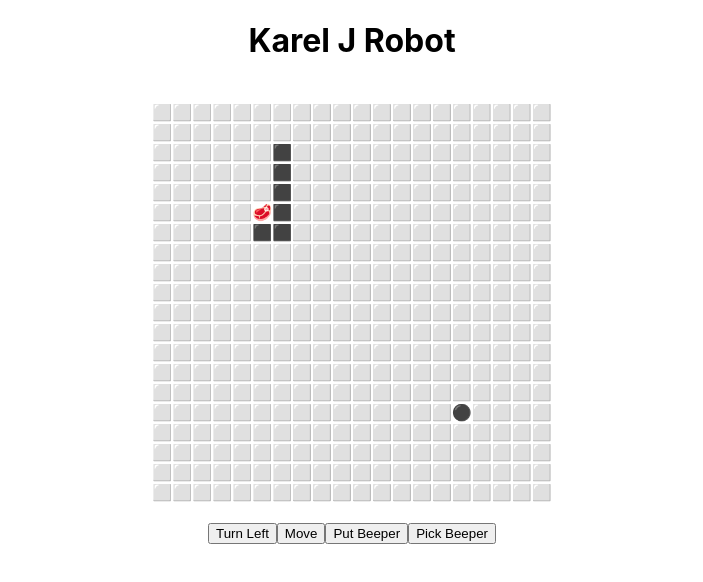
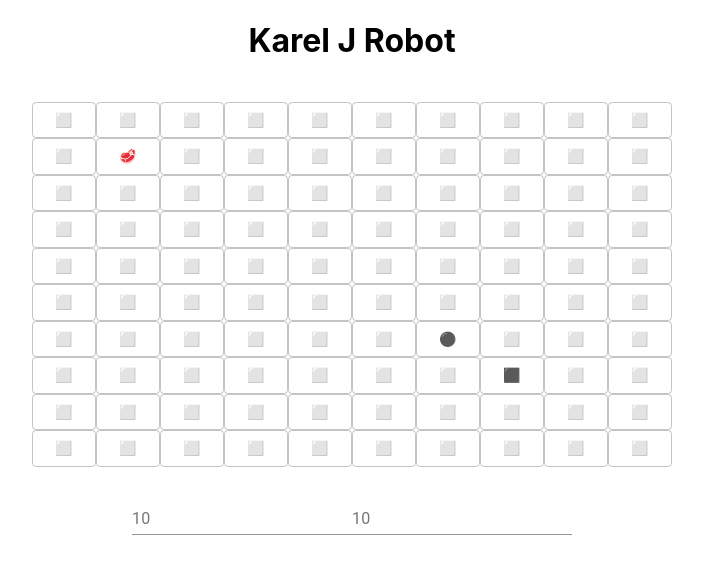
Before and after one commit to ZachSoles/KarelJReact, a React (Create React App) app: page / in a window 1280 px wide. Shown: the top 582 px of the page, without its empty margins (288-991 px from the left). Built offline with nearby package versions, Linux system fonts and the light colour scheme.

Commit message:
Creation of a karel map editor
Bugs are in there, still working on it

```diff
--- a/package.json
+++ b/package.json
@@ -3,6 +3,7 @@
   "version": "0.1.0",
   "private": true,
   "dependencies": {
+    "@material-ui/core": "^4.11.3",
     "@testing-library/jest-dom": "^5.11.9",
     "@testing-library/react": "^11.2.5",
     "@testing-library/user-event": "^12.6.3",
--- a/src/App.tsx
+++ b/src/App.tsx
@@ -2,11 +2,13 @@ import React from 'react';
 import logo from './logo.svg';
 import './App.css';
 import Karel from './Karel';
+import Map from './Map';
 
 function App() {
   return (
     <div className="App">
-      <Karel/>
+      <Map/>
+      {/* <Karel/> */}
       {/* <header className="App-header">
         <img src={logo} className="App-logo" alt="logo" />
         <p>
--- a/src/Karel.tsx
+++ b/src/Karel.tsx
@@ -74,13 +74,13 @@ class Karel extends React.Component <any, any>{
                 <h1>Karel J Robot</h1>
                 <br/>
                 {this.drawGrid()}
-                <br />
+                <br/>
                 <button onClick={() => this.turnLeft()}>Turn Left</button>
                 <button onClick={() => this.move()}>Move</button>
                 <button onClick={() => this.putBeeper()}>Put Beeper</button>
                 <button onClick={() => this.pickBeeper()}>Pick Beeper</button>
-                <br />
-                <br />
+                <br/>
+                <br/>
             </div>
         );
     }
--- /dev/null
+++ b/src/Map.css
@@ -0,0 +1,9 @@
+buttonStyle {
+    margin: 0px;
+    padding: 0px;
+}
+
+textStyle {
+    font-size: 11px;
+    padding: 0px;
+}
--- /dev/null
+++ b/src/Map.tsx
@@ -0,0 +1,125 @@
+import { Button, TextField } from '@material-ui/core';
+import React from 'react';
+import { Robot, Beeper, Wall } from './Robot';
+import './Map.css';
+
+enum gridType {
+    karel = "🥩",
+    beeper = "⚫️",
+    wall = "⬛️",
+    empty = "⬜️"
+}
+
+class Map extends React.Component <any, any>{
+    state = {
+        karel : new Robot(1, 1, 0),
+        beeperBag: [new Beeper(6, 6)],
+        walls: [new Wall(7, 7)],
+        height : 10,
+        width : 10
+    }
+
+
+
+    handleButtonKarel = (x: number, y: number, type: gridType) => {
+        console.log(x, y)
+        var newKarel = new Robot(5, 5, 0)
+        var newBeeperBag = this.state.beeperBag
+        var newWalls = this.state.walls
+        if(type === gridType.karel) {
+            newBeeperBag.push(new Beeper(x, y))
+            this.setState({karel: newKarel, beeperBag: newBeeperBag})
+        } else if(type === gridType.beeper) {
+            for(var i = 0; i < newBeeperBag.length; i++) {
+                if(newBeeperBag[i].x === x && newBeeperBag[i].y === y) {
+                    newBeeperBag.splice(i, 1)
+                }
+            }
+            newWalls.push(new Wall(x, y))
+            this.setState({beeperBag: newBeeperBag, walls: newWalls})
+        } else if(type === gridType.wall) {
+            console.log(x, y)
+            for(var i = 0; i < newWalls.length; i++) {
+                if(newWalls[i].x === x && newWalls[i].y === y) {
+                    newWalls.splice(i, 1)
+                }
+            }
+            this.setState({walls: newWalls, karel: newKarel})
+        } else {
+            newKarel = new Robot(x, y, 0)
+            this.setState({karel: newKarel})
+        }
+
+    }
+
+    handleButtonBeeper = () => {
+
+    }
+
+    drawGrid() {
+        var grid = []
+
+        for (var y = 0; y < this.state.height; y++) {
+            for (var x = 0; x < this.state.width; x++) {
+                var flag = true
+                if (y === this.state.karel.y && x === this.state.karel.x) {
+                    var newX = x
+                    var newY = y
+                    // grid.push("🥩")
+                    grid.push(<Button className='buttonStyle' onClick={() => {this.handleButtonKarel(x, y, gridType.karel)}} variant="outlined"><span className='textStyle'>{gridType.karel}</span></Button>)
+                    continue
+                }
+                for (var i = 0; i < this.state.walls.length; i++){
+                    if (y === this.state.walls[i].y && x === this.state.walls[i].x) {
+                        var newX = this.state.walls[i].x
+                        var newY = this.state.walls[i].y
+                        grid.push(<Button className='buttonStyle' onClick={() => {this.handleButtonKarel(newX, newY, gridType.wall)}} variant="outlined"><span className='textStyle'>{gridType.wall}</span></Button>)
+                        flag = false
+                    }
+                }
+                for (var i = 0; i < this.state.beeperBag.length; i++){
+                    if (y === this.state.beeperBag[i].y && x === this.state.beeperBag[i].x) {
+                        var newX = this.state.beeperBag[i].x
+                        var newY = this.state.beeperBag[i].y
+                        grid.push(<Button className='buttonStyle' onClick={() => {this.handleButtonKarel(newX, newY, gridType.beeper)}} variant="outlined"><span className='textStyle'>{gridType.beeper}</span></Button>)
+                        flag = false
+                    }
+                }
+                if (flag)  {
+                    var newX = x
+                    var newY = y
+                    grid.push(<Button className='buttonStyle' onClick={() => {this.handleButtonKarel(x, y, gridType.empty)}} variant="outlined"><span className='textStyle'>{gridType.empty}</span></Button>)
+                }
+            }
+            grid.push(<br/>)
+        }
+        return grid
+    }
+
+    handleInputHeight = (event: { target: { value: any; }; }) => {
+        this.setState({height: event.target.value})
+    }
+
+    handleInputWidth = (event: { target: { value: any; }; }) => {
+        this.setState({width: event.target.value})
+    }
+
+    render() {
+        return (
+            <div>
+                <h1>Karel J Robot</h1>
+                <br/>
+                {this.drawGrid()}
+                <br/>
+                <form>
+                    <TextField onChange={this.handleInputHeight} id="standard-basic" label={this.state.height}/>
+                    <TextField onChange={this.handleInputWidth} id="standard-basic" label={this.state.width}/>
+                </form>
+                <br/>
+                <br/>
+            </div>
+        );
+    }
+}
+
+export default Map;
```
Also changed, not shown: src/Robot.ts (+0 -7 lines), 1 other file (tests, documents, lock files or other folders).
